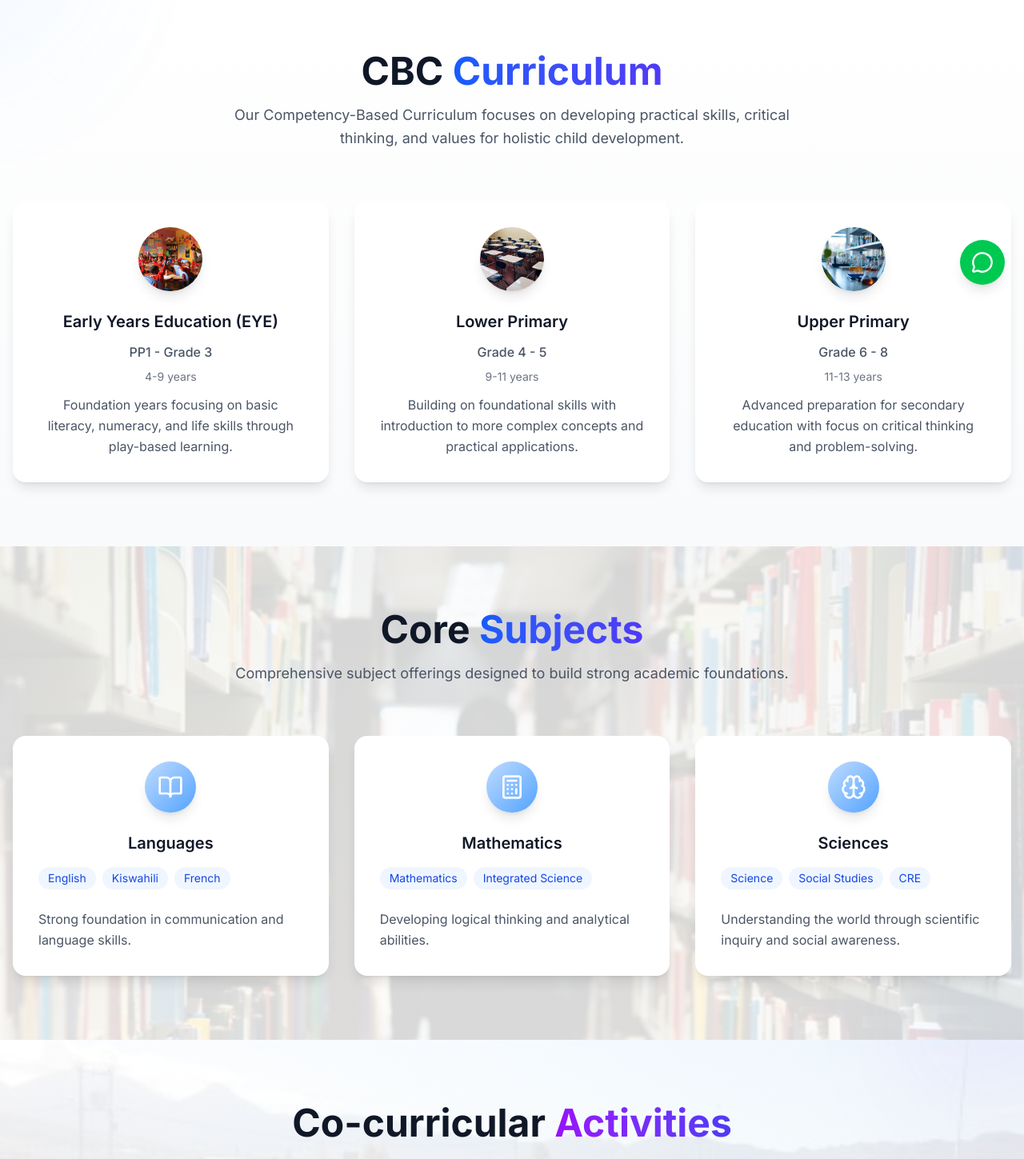
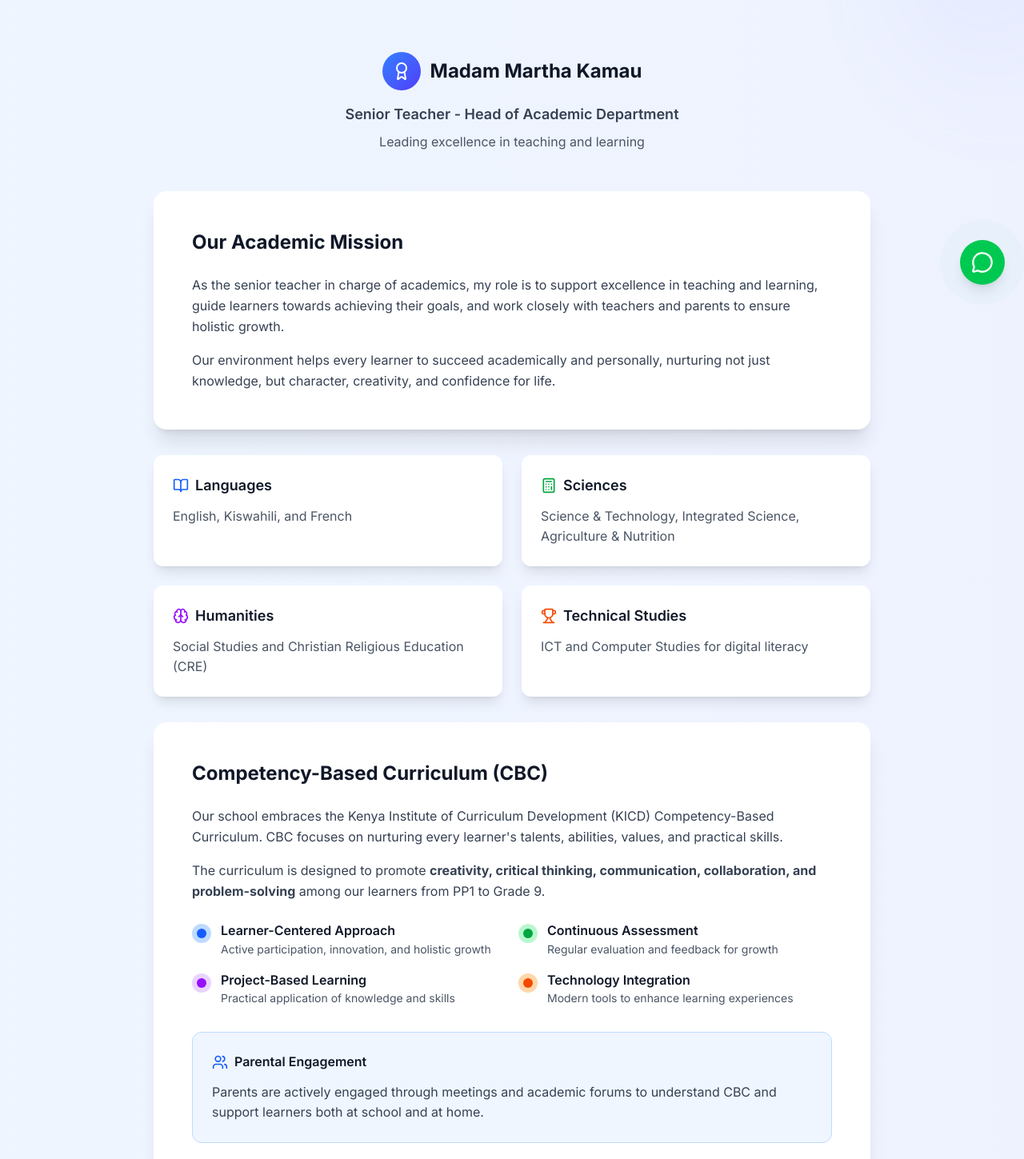
Before and after one commit to VicGriffin/mastore-arise-and-shine-school, a Next.js app: page /academics in a window 1280 px wide. Shown: the part 420-1869 px from the top of the page at 80% size. Built offline with nearby package versions, Linux system fonts and the light colour scheme.

Commit message:
feat: add Academic Sector information section to academics page
Introduce new section highlighting Madam Martha Kamau and academic department details.

Co-authored-by: Victor Kamau <161013699+VicGriffin@users.noreply.github.com>

```diff
--- a/src/app/academics/page.tsx
+++ b/src/app/academics/page.tsx
@@ -1,4 +1,4 @@
-import { BookOpen, Users, Brain, Palette, Music, Calculator, Trophy } from 'lucide-react'
+import { BookOpen, Users, Brain, Palette, Music, Calculator, Trophy, Award } from 'lucide-react'
 
 const AcademicsPage = () => {
   const curriculumLevels = [
@@ -107,6 +107,164 @@ const AcademicsPage = () => {
               Discover our comprehensive CBC curriculum designed to nurture well-rounded,
               confident learners prepared for the future.
             </p>
+          </div>
+        </div>
+      </section>
+
+      {/* Academic Sector Department */}
+      <section className="py-20 bg-gradient-to-r from-blue-50 to-indigo-50 relative overflow-hidden">
+        {/* Background Animation */}
+        <div className="absolute inset-0 opacity-10">
+          <div className="absolute -bottom-40 -left-40 w-80 h-80 bg-gradient-to-br from-blue-400 to-transparent rounded-full blur-3xl animate-float-slow"></div>
+          <div className="absolute -top-40 -right-40 w-80 h-80 bg-gradient-to-br from-indigo-400 to-transparent rounded-full blur-3xl animate-float"></div>
+        </div>
+
+        <div className="container mx-auto px-4 relative z-10">
+          <div className="max-w-4xl mx-auto">
+            {/* Department Head */}
+            <div className="text-center mb-12 animate-fadeInUp">
+              <div className="inline-flex items-center justify-center gap-3 mb-4">
+                <div className="w-12 h-12 bg-gradient-to-br from-blue-500 to-indigo-600 rounded-full flex items-center justify-center">
+                  <Award className="w-6 h-6 text-white" />
+                </div>
+                <h3 className="text-2xl font-bold text-gray-900">Madam Martha Kamau</h3>
+              </div>
+              <p className="text-lg text-gray-700 font-semibold mb-2">Senior Teacher - Head of Academic Department</p>
+              <p className="text-gray-600">Leading excellence in teaching and learning</p>
+            </div>
+
+            {/* Department Vision and Role */}
+            <div className="bg-white rounded-2xl shadow-xl p-8 md:p-12 mb-8 animate-fadeInUp hover:shadow-2xl transition-shadow duration-300">
+              <h3 className="text-2xl font-bold text-gray-900 mb-6">Our Academic Mission</h3>
+              <div className="prose prose-lg max-w-none text-gray-700 space-y-4">
+                <p className="leading-relaxed">
+                  As the senior teacher in charge of academics, my role is to support excellence in teaching and learning,
+                  guide learners towards achieving their goals, and work closely with teachers and parents to ensure holistic growth.
+                </p>
+                <p className="leading-relaxed">
+                  Our environment helps every learner to succeed academically and personally, nurturing not just knowledge,
+                  but character, creativity, and confidence for life.
+                </p>
+              </div>
+            </div>
+
+            {/* Learning Areas Grid */}
+            <div className="grid grid-cols-1 md:grid-cols-2 gap-6 mb-8 animate-fadeInUp stagger-1">
+              <div className="bg-white rounded-xl shadow-lg p-6 hover:shadow-xl transition-shadow">
+                <h4 className="text-lg font-semibold text-gray-900 mb-3 flex items-center gap-2">
+                  <BookOpen className="w-5 h-5 text-blue-600" />
+                  Languages
+                </h4>
+                <p className="text-gray-600">English, Kiswahili, and French</p>
+              </div>
+              <div className="bg-white rounded-xl shadow-lg p-6 hover:shadow-xl transition-shadow">
+                <h4 className="text-lg font-semibold text-gray-900 mb-3 flex items-center gap-2">
+                  <Calculator className="w-5 h-5 text-green-600" />
+                  Sciences
+                </h4>
+                <p className="text-gray-600">Science & Technology, Integrated Science, Agriculture & Nutrition</p>
+              </div>
+              <div className="bg-white rounded-xl shadow-lg p-6 hover:shadow-xl transition-shadow">
+                <h4 className="text-lg font-semibold text-gray-900 mb-3 flex items-center gap-2">
+                  <Brain className="w-5 h-5 text-purple-600" />
+                  Humanities
+                </h4>
+                <p className="text-gray-600">Social Studies and Christian Religious Education (CRE)</p>
+              </div>
+              <div className="bg-white rounded-xl shadow-lg p-6 hover:shadow-xl transition-shadow">
+                <h4 className="text-lg font-semibold text-gray-900 mb-3 flex items-center gap-2">
+                  <Trophy className="w-5 h-5 text-orange-600" />
+                  Technical Studies
+                </h4>
+                <p className="text-gray-600">ICT and Computer Studies for digital literacy</p>
+              </div>
+            </div>
+
+            {/* CBC Philosophy */}
+            <div className="bg-white rounded-2xl shadow-xl p-8 md:p-12 animate-fadeInUp stagger-2">
+              <h3 className="text-2xl font-bold text-gray-900 mb-6">Competency-Based Curriculum (CBC)</h3>
+              <div className="space-y-4 text-gray-700 leading-relaxed mb-6">
+                <p>
+                  Our school embraces the Kenya Institute of Curriculum Development (KICD) Competency-Based Curriculum.
+                  CBC focuses on nurturing every learner&apos;s talents, abilities, values, and practical skills.
+                </p>
+                <p>
+                  The curriculum is designed to promote <strong>creativity, critical thinking, communication, collaboration,
+                  and problem-solving</strong> among our learners from PP1 to Grade 9.
+                </p>
+              </div>
+
+              {/* Key Approaches */}
+              <div className="grid grid-cols-1 md:grid-cols-2 gap-4">
+                <div className="flex gap-3">
+                  <div className="w-6 h-6 rounded-full bg-blue-200 flex items-center justify-center flex-shrink-0 mt-1">
+                    <div className="w-3 h-3 rounded-full bg-blue-600"></div>
+                  </div>
+                  <div>
+                    <p className="font-semibold text-gray-900">Learner-Centered Approach</p>
+                    <p className="text-sm text-gray-600">Active participation, innovation, and holistic growth</p>
+                  </div>
+                </div>
+                <div className="flex gap-3">
+                  <div className="w-6 h-6 rounded-full bg-green-200 flex items-center justify-center flex-shrink-0 mt-1">
+                    <div className="w-3 h-3 rounded-full bg-green-600"></div>
+                  </div>
+                  <div>
+                    <p className="font-semibold text-gray-900">Continuous Assessment</p>
+                    <p className="text-sm text-gray-600">Regular evaluation and feedback for growth</p>
+                  </div>
+                </div>
+                <div className="flex gap-3">
+                  <div className="w-6 h-6 rounded-full bg-purple-200 flex items-center justify-center flex-shrink-0 mt-1">
+                    <div className="w-3 h-3 rounded-full bg-purple-600"></div>
+                  </div>
+                  <div>
+                    <p className="font-semibold text-gray-900">Project-Based Learning</p>
+                    <p className="text-sm text-gray-600">Practical application of knowledge and skills</p>
+                  </div>
+                </div>
+                <div className="flex gap-3">
+                  <div className="w-6 h-6 rounded-full bg-orange-200 flex items-center justify-center flex-shrink-0 mt-1">
+                    <div className="w-3 h-3 rounded-full bg-orange-600"></div>
+                  </div>
+                  <div>
+                    <p className="font-semibold text-gray-900">Technology Integration</p>
+                    <p className="text-sm text-gray-600">Modern tools to enhance learning experiences</p>
+                  </div>
+                </div>
+              </div>
+
+              {/* Parental Engagement */}
+              <div className="mt-8 p-6 bg-blue-50 rounded-xl border border-blue-200">
+                <h4 className="font-semibold text-gray-900 mb-3 flex items-center gap-2">
+                  <Users className="w-5 h-5 text-blue-600" />
+                  Parental Engagement
+                </h4>
+                <p className="text-gray-700">
+                  Parents are actively engaged through meetings and academic forums to understand CBC and support learners
+                  both at school and at home.
+                </p>
+              </div>
+            </div>
+
+            {/* Academic Excellence */}
+            <div className="mt-8 bg-white rounded-2xl shadow-xl p-8 md:p-12 animate-fadeInUp stagger-3">
+              <h3 className="text-2xl font-bold text-gray-900 mb-6">Excellence in Achievement</h3>
+              <div className="space-y-4 text-gray-700 leading-relaxed">
+                <p>
+                  Our school has participated in both Kenya Primary School Education Assessment (KPSEA) and Kenya Junior
+                  School Education Assessment (KJSEA) with excellent results. Most of our learners performed above expectations.
+                </p>
+                <p className="font-semibold text-blue-700 mb-4">
+                  We continue to uphold academic excellence as we prepare learners for the next level of education
+                  with confidence and competence.
+                </p>
+                <p className="text-sm text-gray-600 italic">
+                  This outstanding performance is a result of the full dedication of our teachers, the determination of our
+                  learners, and strong support from parents.
+                </p>
+              </div>
+            </div>
           </div>
         </div>
       </section>
```
